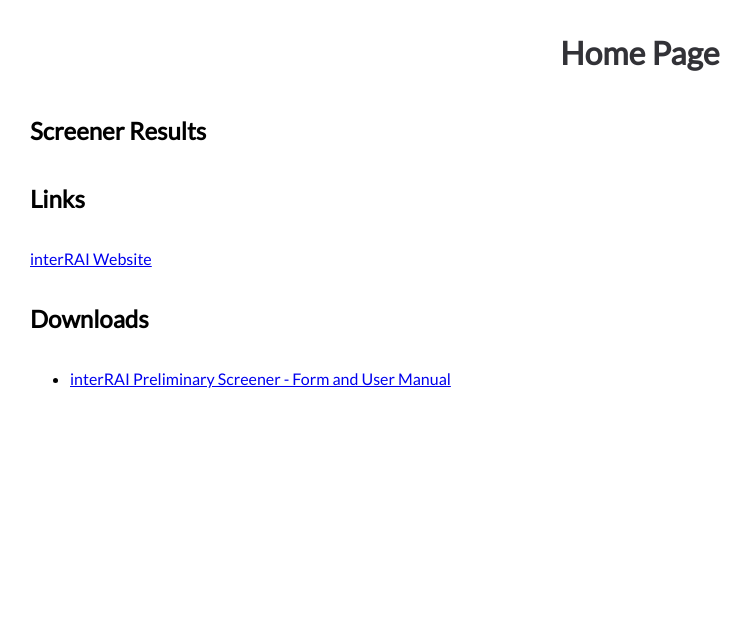
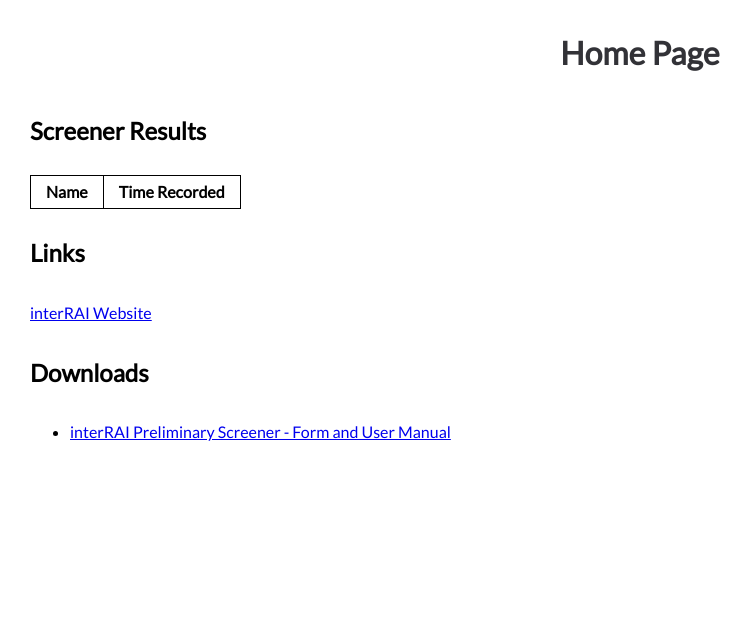
Before and after one commit to hshoukat97/Hamza-Shoukat, a Flask app: page /team4 in a window 1280 px wide. Shown: the part 57-692 px from the top of the page, without its empty margins (0-753 px from the left). Run offline with Flask 2, Linux system fonts and the light colour scheme; data that the repository does not hold is empty.

Commit message:
Added time_recorded field to db, CSS table to screener results on '/'

```diff
--- a/app.py
+++ b/app.py
@@ -31,9 +31,9 @@ def index():
     # Needs to be modified to only return the top five most recent additions
     if request.method == "GET":
         cursor = g.db_conn.cursor()
-        cursor.execute('SELECT id, first_name, last_name FROM screener_instance')
+        cursor.execute('SELECT id, first_name, last_name, time_recorded FROM screener_instance')
         screener_instance = [dict(id=row[0], first_name=row[1], last_name=
-            row[2]) for row in cursor.fetchall()]
+            row[2], time_recorded=row[3]) for row in cursor.fetchall()]
         cursor.close()
 
     return render_template('index.html', title='Home', screener_instance=
--- a/database/schema.sql
+++ b/database/schema.sql
@@ -3,9 +3,9 @@ CREATE DATABASE IF NOT EXISTS pc_screener;
 USE pc_screener;
 
 CREATE TABLE IF NOT EXISTS screener_instance (
-	id 						INT 			  NOT NULL 	  	AUTO_INCREMENT,
+	id 				INT 			  NOT NULL 	  	AUTO_INCREMENT,
     first_name 	  	VARCHAR(50)		  NOT NULL,
     last_name	    VARCHAR(50)		  NOT NULL,
-    time_recorded TIMESTAMP DEFAULT CURRENT_TIMESTAMP,
+    time_recorded 	TIMESTAMP	  	  DEFAULT 		CURRENT_TIMESTAMP,
     PRIMARY KEY (id)
 ) ENGINE = InnoDB;
--- a/static/css/main.css
+++ b/static/css/main.css
@@ -58,6 +58,13 @@ nav img {
   padding: 10px 5px;
 }
 
+table, th, tr, td {
+  border: 1px solid black;
+  border-collapse: collapse;
+  text-align: left;
+  padding: 0 15px 0 15px;
+}
+
 /* Footer - this needs to be improved so that it integrates into the webpage
 more seemlessly without being fixed to the bottom of the page */
 footer {
@@ -68,5 +75,4 @@ footer {
   background-color: #E3E3E3;
   padding: 25px;
   text-align: center;
-  z-index: 999;
 }
--- a/templates/index.html
+++ b/templates/index.html
@@ -5,11 +5,18 @@
   <h1 class=top-header>Home Page</h1>
   <div class="main-content">
     <h2>Screener Results</h2>
-    <ul>
+    <table>
+      <tr>
+        <th>Name</th>
+        <th>Time Recorded</th>
+      </tr>
         {% for result in screener_instance %}
-        <li>{{ result.first_name }} {{ result.last_name }}</li>
+          <tr>
+            <td>{{ result.last_name }}, {{ result.first_name }}</td>
+            <td>{{result.time_recorded}}</td>
+          </tr>
         {% endfor %}
-    </ul>
+    </table>
     <h2>Links</h2>
     <p>
       <a href="http://www.interrai.org/" target="_blank">interRAI Website</a>
```
